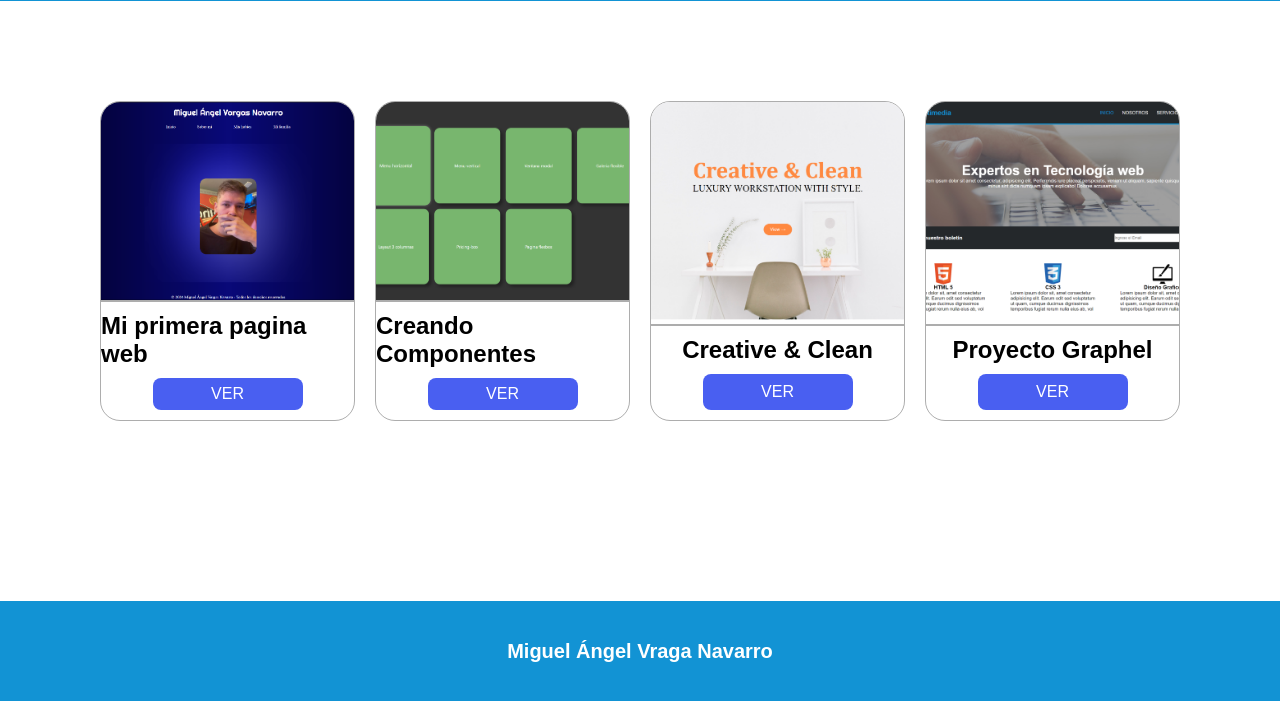
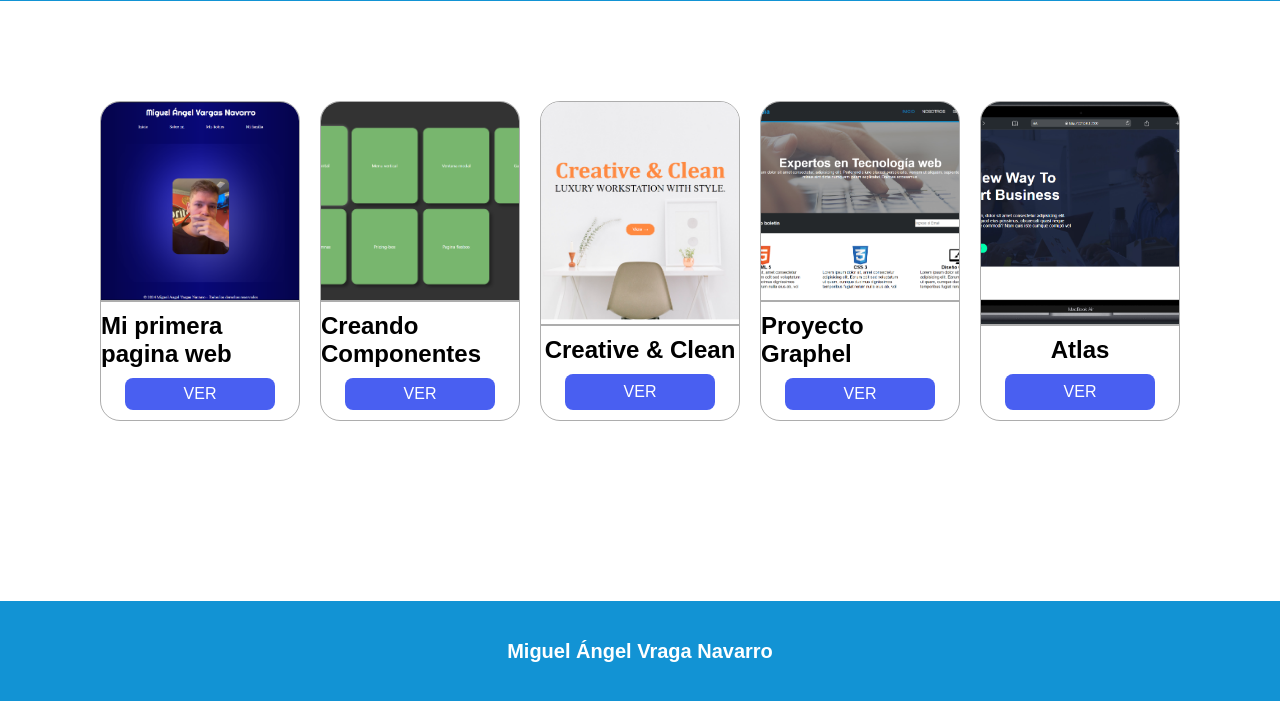
Before and after one commit to Miguel-A-VN/Trabajos-herryFalla, a plain HTML site: page index.html in a window 1280 px wide. Shown: the part 99-800 px from the top of the page. Drawn offline with Linux system fonts and the light colour scheme.

Commit message:
Proyecto Atlas ON

```diff
--- a/index.html
+++ b/index.html
@@ -83,6 +83,24 @@
 							</a>
 						</div>
 					</article>
+
+					<article class="card--proyect">
+						<div class="proyect--picture">
+							<img
+								src="./Public/images/Atlas.png"
+								alt="Proyecto Graphel"
+							/>
+						</div>
+						<h2>Atlas</h2>
+						<div class="button-container">
+							<a
+								href="./Tercer-Trimestre/Atlas/index.html"
+							>
+								VER
+							</a>
+						</div>
+					</article>
+
 				</section>
 
 			</main>
```
Also changed, not shown: Public/images/Atlas.png (added).
